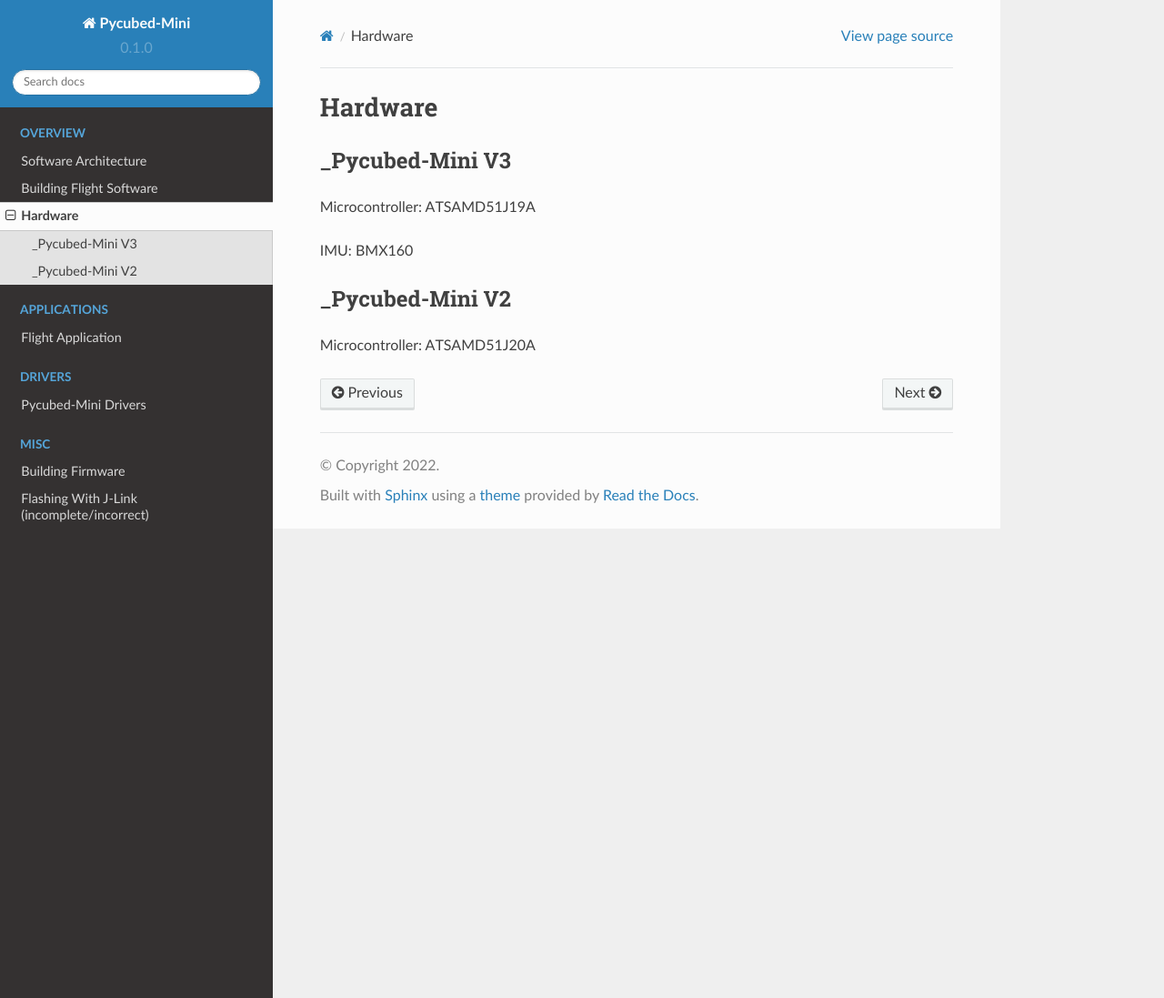
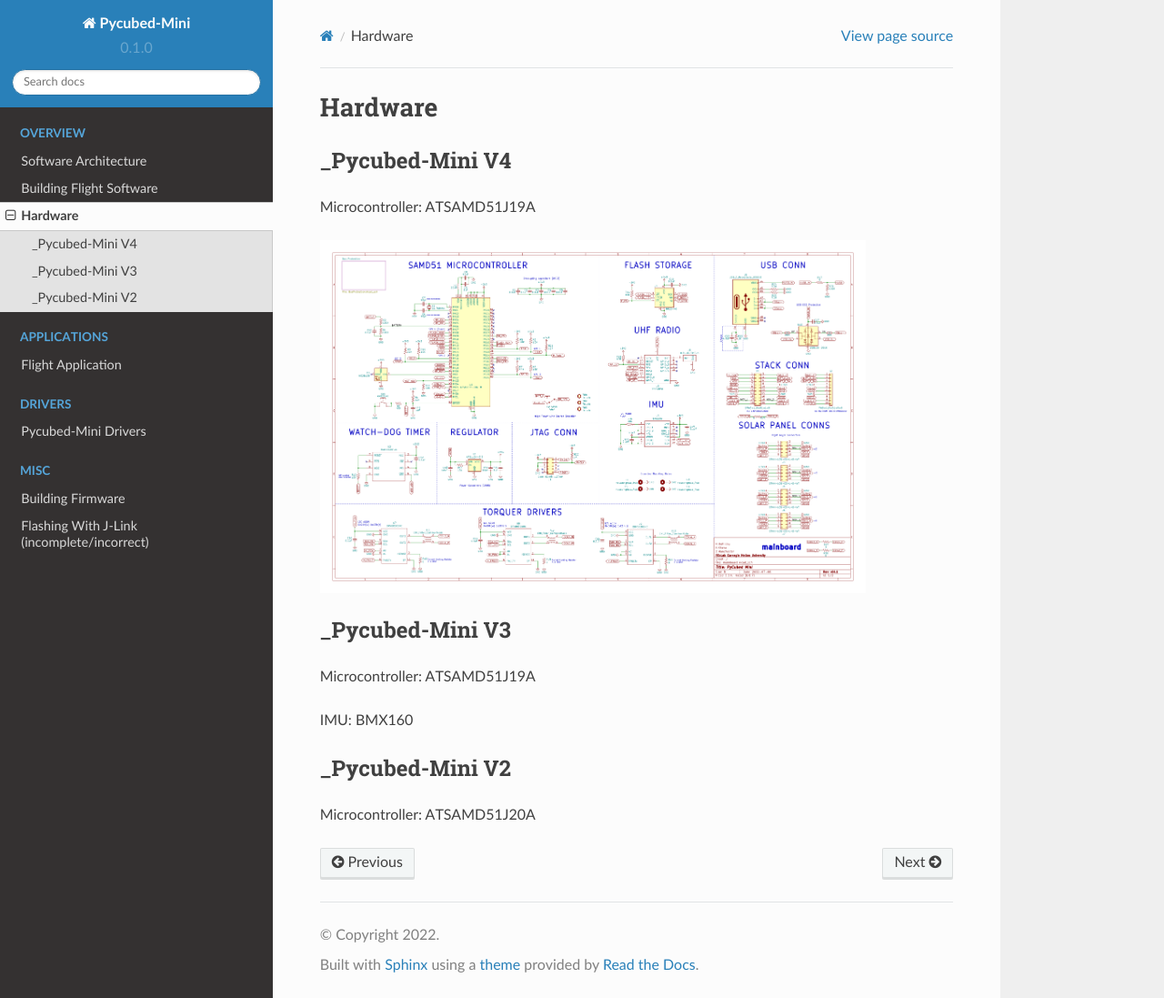
Before and after one commit to PyCubed-Mini/PocketQubeDocs, a Sphinx documentation site: the page built from docs/source/hardware/index.rst, in a window 1280 px wide and 1097 px high. Shown: the whole window at 91% size. Built offline with Sphinx 7.4.7 and the Read the Docs theme 2.0.0, drawn with Linux system fonts in a browser that asks for light colours.

Commit message:
Add mainboard image 1

```diff
--- a/docs/source/hardware.rst
+++ b/docs/source/hardware/index.rst
@@ -1,8 +1,17 @@
 Hardware
 ========
 
+.. _Pycubed-Mini V4:
 .. _Pycubed-Mini V3:
 .. _Pycubed-Mini V2:
+
+_Pycubed-Mini V4
+----------------
+
+Microcontroller: ATSAMD51J19A
+
+.. image:: mainboard1.png
+   :width: 600
 
 _Pycubed-Mini V3
 ----------------
--- a/docs/source/index.rst
+++ b/docs/source/index.rst
@@ -11,7 +11,7 @@
 
    overview/software_arch
    building
-   hardware
+   hardware/index
 
 Applications
 ------------
```
Also changed, not shown: docs/source/hardware/mainboard1.png (added).
